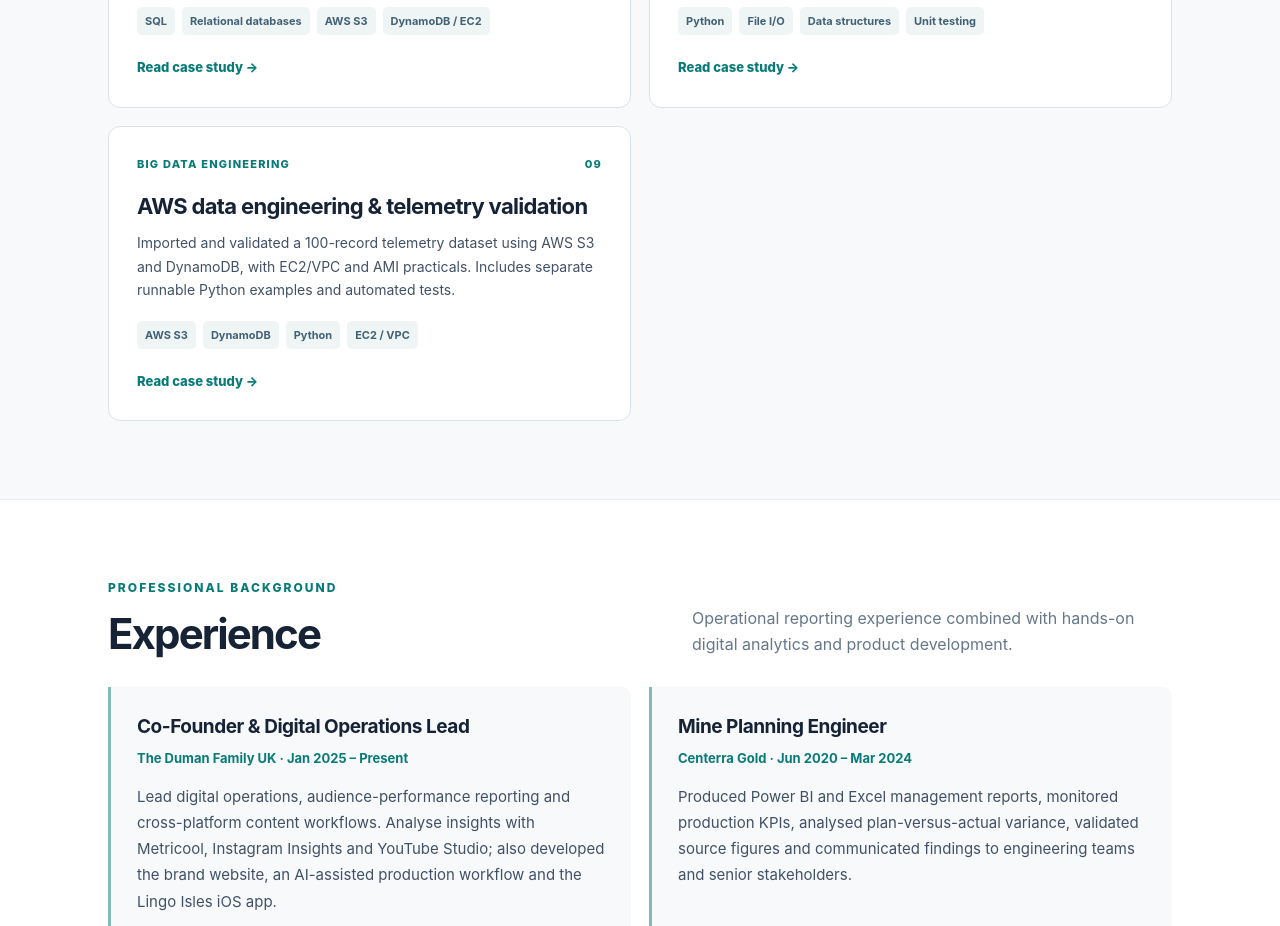
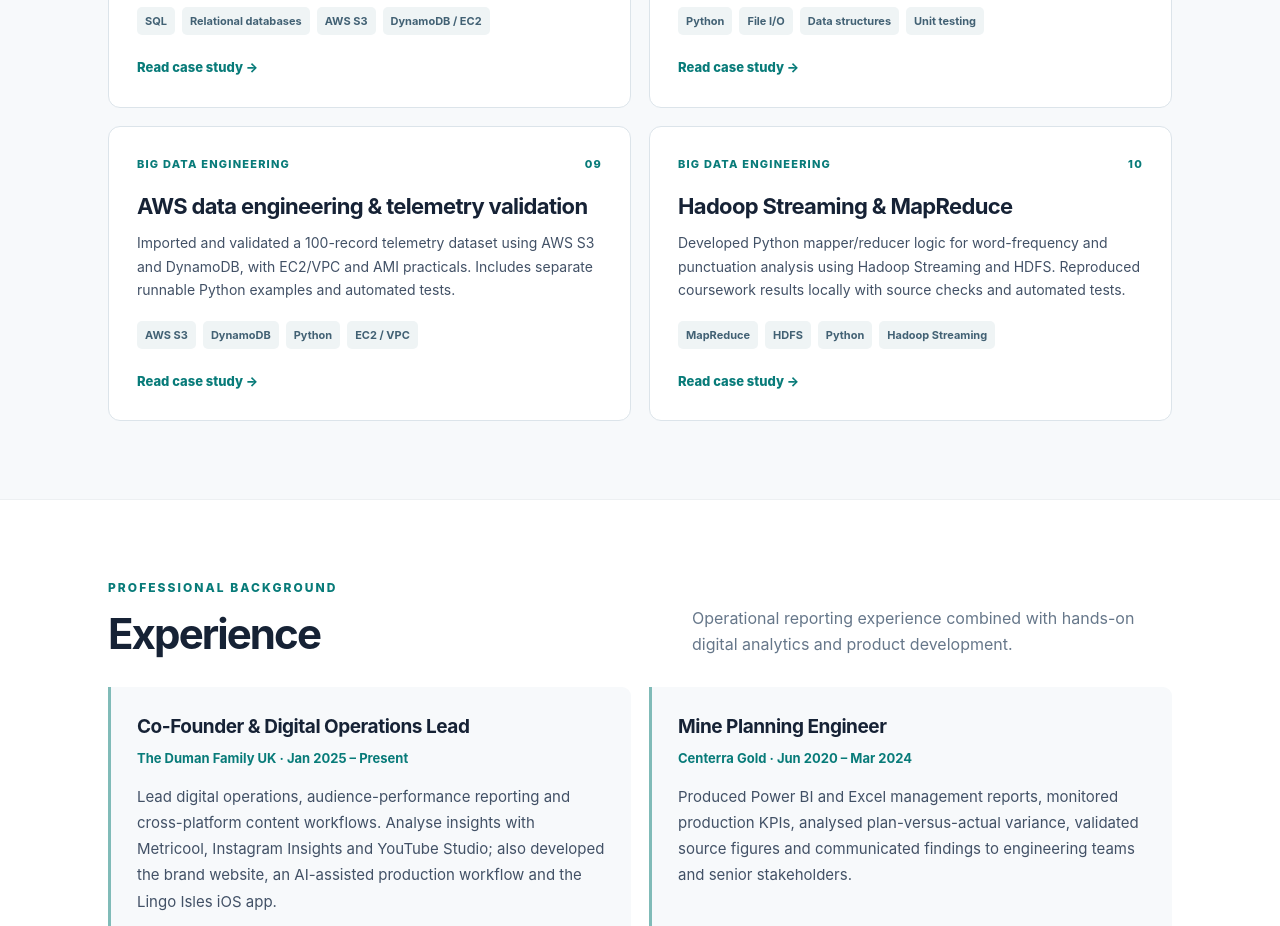
Before and after one commit to mrcdmn03/mrcdmn03.github.io, a plain HTML site: page index.html in a window 1280 px wide. Shown: the part 2020-2946 px from the top of the page. Drawn offline with Linux system fonts and the light colour scheme.

Commit message:
Add Hadoop Streaming and MapReduce to public portfolio

```diff
--- a/index.html
+++ b/index.html
@@ -84,6 +84,12 @@
  <h3>AWS data engineering &amp; telemetry validation</h3><p>Imported and validated a 100-record telemetry dataset using AWS S3 and DynamoDB, with EC2/VPC and AMI practicals. Includes separate runnable Python examples and automated tests.</p>
  <div class="tags"><span class="tag">AWS S3</span><span class="tag">DynamoDB</span><span class="tag">Python</span><span class="tag">EC2 / VPC</span></div>
  <a class="card-link" href="projects/ecostream-aws-data-engineering.html" aria-label="Read case study: AWS data engineering and telemetry validation">Read case study →</a>
+</article>
+<article class="project-card">
+ <div class="project-overline"><span>BIG DATA ENGINEERING</span><span>10</span></div>
+ <h3>Hadoop Streaming &amp; MapReduce</h3><p>Developed Python mapper/reducer logic for word-frequency and punctuation analysis using Hadoop Streaming and HDFS. Reproduced coursework results locally with source checks and automated tests.</p>
+ <div class="tags"><span class="tag">MapReduce</span><span class="tag">HDFS</span><span class="tag">Python</span><span class="tag">Hadoop Streaming</span></div>
+ <a class="card-link" href="projects/hadoop-streaming-mapreduce.html" aria-label="Read case study: Hadoop Streaming and MapReduce">Read case study →</a>
 </article></div>
 </div></section>
 <section class="section section-alt" id="experience"><div class="container">
```
